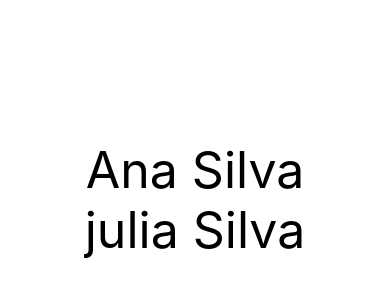
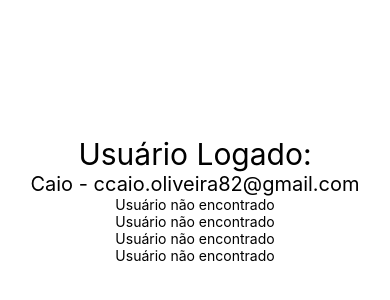
Before and after one commit to ccaio-oliveira/exercicios-react-native, a React Native app: screen / in a window 390 px wide. Shown: the part 212-512 px from the top of the page. Built offline with nearby package versions, Linux system fonts and the light colour scheme.

Commit message:
estudando renderização condicional^

```diff
--- a/src/App.js
+++ b/src/App.js
@@ -1,5 +1,6 @@
 import React from "react";
 import { View, Platform, StatusBar, StyleSheet } from "react-native";
+import UsuarioLogado from "./components/UsuarioLogado";
 
 // import Comp, { Comp1, Comp2 } from './components/Multi';
 // import Primeiro from './components/Primeiro';
@@ -12,7 +13,8 @@ import { View, Platform, StatusBar, StyleSheet } from "react-native";
 // import ContadorV2 from "./components/contador/ContadorV2";
 // import Diferenciar from "./components/Diferenciar";
 // import ParImpar from "./components/ParImpar";
-import Pai from "./components/relacao/Pai";
+// import Familia from "./components/relacao/Familia";
+// import Membro from "./components/relacao/Membro";
 
 const App = () => {
     return (
@@ -35,14 +37,28 @@ const App = () => {
             {/* <ContadorV2 /> */}
             {/* <Diferenciar /> */}
             {/* <ParImpar num={5}  /> */}
-            <Pai />
+            {/* <Familia>
+                <Membro nome="Bia" sobrenome="Arruda" />
+                <Membro nome="Carlos" sobrenome="Arruda" />
+            </Familia>
+            <Familia>
+                <Membro nome="Ana" sobrenome="Silva" />
+                <Membro nome="julia" sobrenome="Silva" />
+                <Membro nome="Gui" sobrenome="Silva" />
+                <Membro nome="Rebeca" sobrenome="Silva" />
+            </Familia> */}
+            <UsuarioLogado usuario={{ nome: 'Caio', email: 'ccaio.oliveira82@gmail.com' }} />
+            <UsuarioLogado usuario={{ nome: 'Caio' }} />
+            <UsuarioLogado usuario={{ email: 'carlos@empresa.com' }} />
+            <UsuarioLogado usuario={null} />
+            <UsuarioLogado usuario={{}} />
         </View>
     )
 }
 
 const style = StyleSheet.create({
     App: {
-        paddingTop: Platform.OS === 'android' ? StatusBar.currentHeight: 0,
+        paddingTop: Platform.OS === 'android' ? StatusBar.currentHeight : 0,
         flexGrow: 1,
         alignItems: "center",
         justifyContent: "center",
--- /dev/null
+++ b/src/components/UsuarioLogado.js
@@ -0,0 +1,16 @@
+import React from 'react';
+import { Text } from 'react-native';
+import estilo from './estilo';
+import If from './if';
+
+export default ({ usuario }) => {
+    const user = usuario || {};
+    return (
+        <>
+            <If teste={user && user.nome && user.email}>
+                <Text style={estilo.txtG}>Usuário Logado:</Text>
+                <Text style={estilo.txtM}>{user.nome} - {user.email}</Text>
+            </If>
+        </>
+    )
+}
--- a/src/components/estilo.js
+++ b/src/components/estilo.js
@@ -2,7 +2,13 @@ import { StyleSheet } from "react-native";
 
 export default StyleSheet.create({
     txtG: {
-        fontSize: 50,
+        fontSize: 30,
         textAlign: "center",
+    },
+    family: {
+        marginBottom: 20
+    },
+    txtM: {
+        fontSize: 20
     }
 })
--- /dev/null
+++ b/src/components/if.js
@@ -0,0 +1,9 @@
+import { Text } from "react-native"
+
+export default ({teste, children}) => {
+    if(teste){
+        return children
+    } else {
+        return <Text>Usuário não encontrado</Text>
+    }
+}
--- /dev/null
+++ b/src/components/relacao/Familia.js
@@ -0,0 +1,13 @@
+import React from 'react';
+import { Text } from 'react-native';
+import estilo from '../estilo';
+
+export default ({children}) => {
+    return (
+        <>
+            <Text>[Início] Membros da Família:</Text>
+            {children}
+            <Text style={estilo.family}>[Fim] Membros da Família</Text>
+        </>
+    )
+}
--- a/src/components/relacao/Pai.js
+++ /dev/null
@@ -1,12 +0,0 @@
-import React from 'react';
-import { Text } from 'react-native';
-import Filho from './Filho';
-
-export default () => {
-    return (
-        <>
-            <Filho nome="Ana" sobrenome="Silva" />
-            <Filho nome="julia" sobrenome="Silva" />
-        </>
-    )
-}
```
Also changed, not shown: src/components/relacao/Membro.js (renamed from src/components/relacao/Filho.js).
